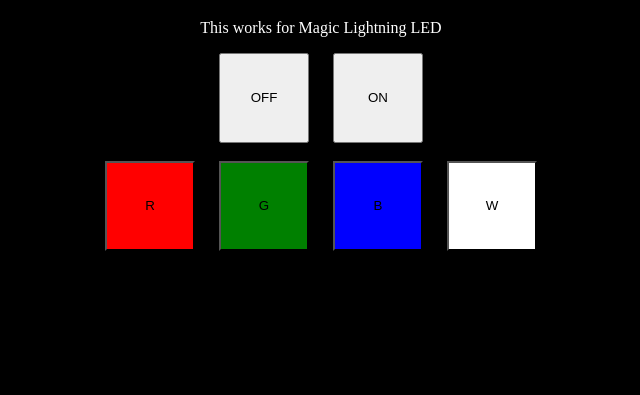
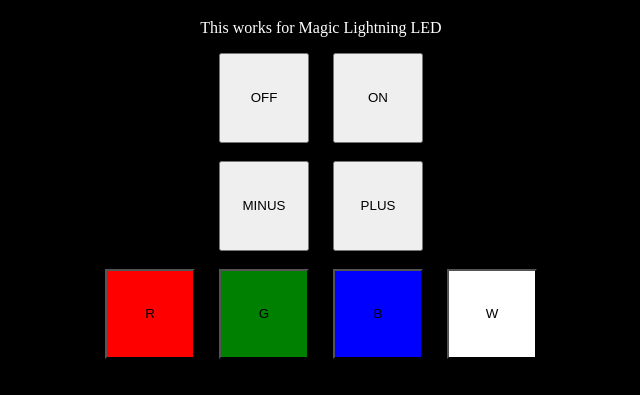
Before and after one commit to NLopez007/nlopez007.github.io, a plain HTML site: page index.html in a window 1280 px wide. Shown: the part 61-456 px from the top of the page, without its empty margins (319-959 px from the left). Drawn offline with Linux system fonts and the light colour scheme.

Commit message:
added plus and minus

```diff
--- a/index.html
+++ b/index.html
@@ -12,7 +12,7 @@
     div {
       display: flex;
       flex-flow: row wrap;
-      justify-content: center;
+      place-content: center;
       gap: 1.5rem;
     }
 
@@ -51,6 +51,13 @@
   </div>
   <br>
   <div>
+    <button class="minus"
+      onclick="transmit('0000 006C 0022 0002 015B 00AD 0016 0016 0016 0016 0016 0016 0016 0016 0016 0016 0016 0016 0016 0016 0016 0016 0016 0041 0016 0041 0016 0041 0016 0041 0016 0041 0016 0041 0016 0041 0016 0041 0016 0016 0016 0016 0016 0041 0016 0016 0016 0016 0016 0016 0016 0016 0016 0016 0016 0041 0016 0041 0016 0016 0016 0041 0016 0041 0016 0041 0016 0041 0016 0041 0016 05F7 015B 0057 0016 0E6C')">MINUS</button>
+    <button class="plus"
+      onclick="transmit('0000 006C 0022 0002 015B 00AD 0016 0016 0016 0016 0016 0016 0016 0016 0016 0016 0016 0016 0016 0016 0016 0016 0016 0041 0016 0041 0016 0041 0016 0041 0016 0041 0016 0041 0016 0041 0016 0041 0016 0041 0016 0016 0016 0041 0016 0016 0016 0016 0016 0016 0016 0016 0016 0016 0016 0016 0016 0041 0016 0016 0016 0041 0016 0041 0016 0041 0016 0041 0016 0041 0016 05F7 015B 0057 0016 0E6C')">PLUS</button>
+  </div>
+  <br>
+  <div>
     <button class="red"
       onclick="transmit('0000 006C 0022 0002 015B 00AD 0016 0016 0016 0016 0016 0016 0016 0016 0016 0016 0016 0016 0016 0016 0016 0016 0016 0041 0016 0041 0016 0041 0016 0041 0016 0041 0016 0041 0016 0041 0016 0041 0016 0041 0016 0016 0016 0016 0016 0041 0016 0016 0016 0016 0016 0016 0016 0016 0016 0016 0016 0041 0016 0041 0016 0016 0016 0041 0016 0041 0016 0041 0016 0041 0016 05F7 015B 0057 0016 0E6C')">R</button>
     <button class="green"
```
